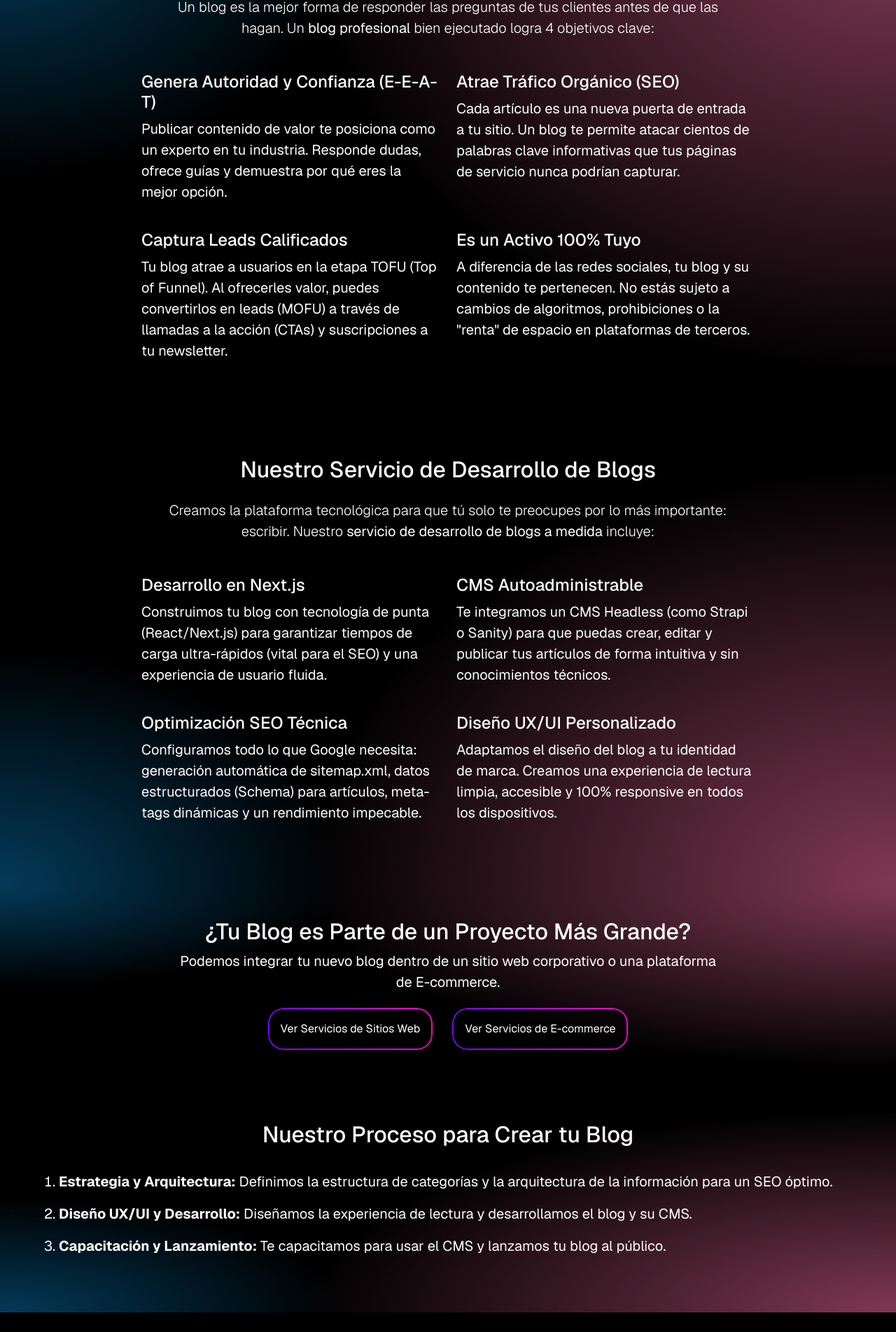
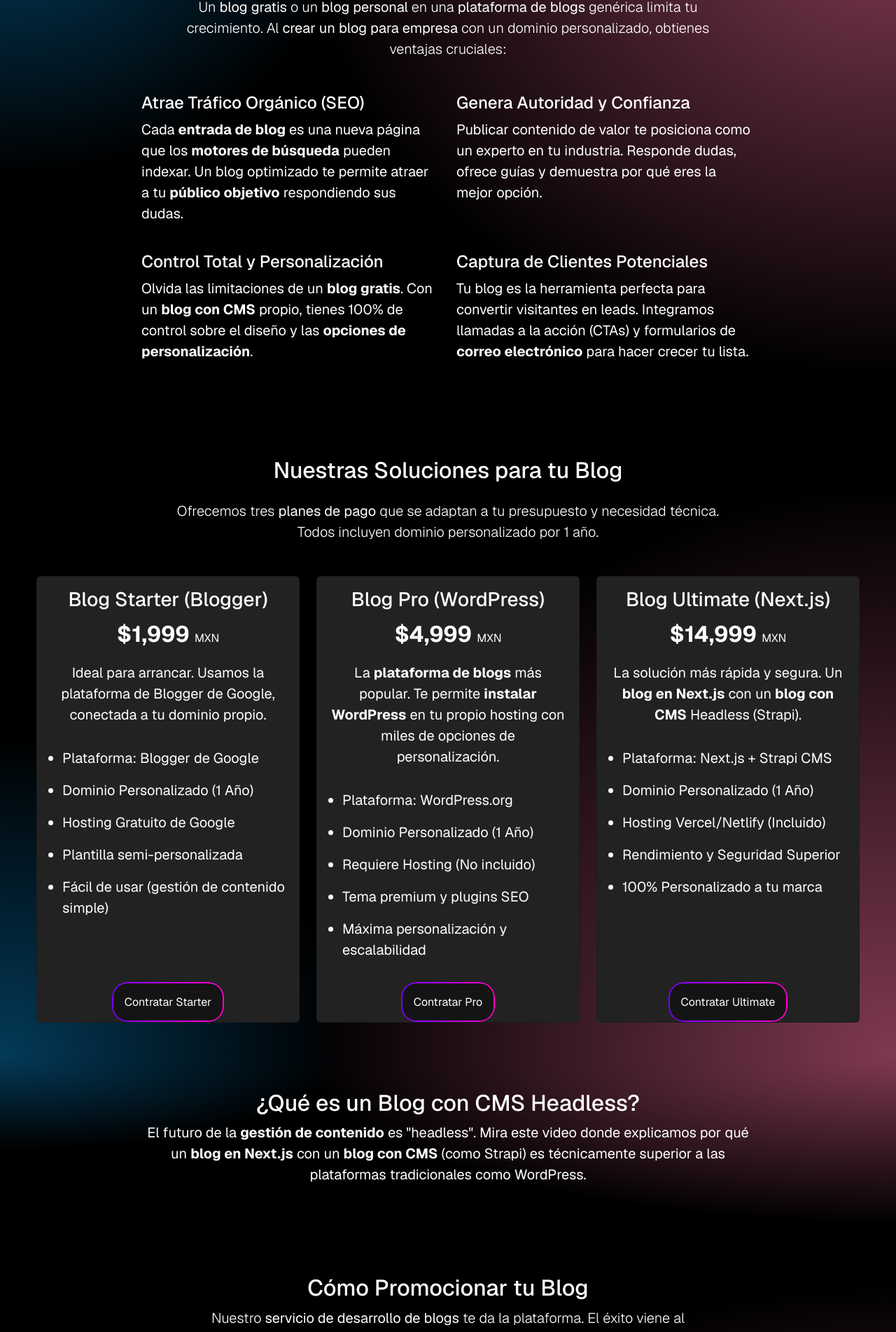
Before and after one commit to JhonnDevJs/jeg-dev-studios-site, a Next.js app: page /servicios/desarrollo/web/blogs in a window 1280 px wide. Shown: the part 771-2674 px from the top of the page at 70% size. Built offline with nearby package versions, Linux system fonts and the light colour scheme.

Commit message:
issue: firts changes for seo audit in blogs page

```diff
--- a/src/app/servicios/desarrollo/web/blogs/BlogsClient.jsx
+++ b/src/app/servicios/desarrollo/web/blogs/BlogsClient.jsx
@@ -9,19 +9,24 @@
 
 const faqs = [
 	{
-		question: "¿No puedo usar una plataforma gratis como Medium o Blogger?",
+		question: "¿Qué es un CMS o 'sistema de gestión de contenidos'?",
 		answer:
-			"Sí, pero tiene desventajas. En esas plataformas, el contenido no es 100% tuyo y el SEO es limitado. Al crear un blog profesional con nosotros, construyes autoridad en tu propio dominio, controlas el diseño y lo integras a tu embudo de ventas.",
+			"Un <strong>sistema de gestión de contenidos</strong> (CMS) es la herramienta que te permite escribir, editar y publicar una <strong>entrada de blog</strong> sin saber programar. Nosotros te lo entregamos configurado, ya sea WordPress, Blogger o un CMS Headless (como Strapi) para tu <strong>blog en Next.js</strong>.",
 	},
 	{
-		question: "¿Qué es un CMS Autoadministrable?",
+		question: "¿WordWordPress vs. Next.js: ¿Cuál es mejor para mi blog?",
 		answer:
-			"Es un 'Sistema de Gestión de Contenidos' (Headless CMS) que te permite escribir, editar y publicar nuevos artículos fácilmente, sin necesidad de tocar una línea de código. Te capacitamos para que tengas total autonomía sobre tu estrategia de contenidos.",
+			"Depende. <strong>Instalar WordPress</strong> es ideal para un <strong>blog personal</strong> o de Pyme que busca muchas <strong>opciones de personalización</strong> rápidamente. Un <strong>blog en Next.js</strong> es una solución premium para empresas que buscan el máximo rendimiento, seguridad y una experiencia de <strong>gestión de contenido</strong> superior.",
 	},
 	{
-		question: "¿Este servicio incluye la redacción de los artículos del blog?",
+		question: "¿Cómo puedo 'promocionar mi blog' una vez que esté hecho?",
 		answer:
-			"Este es el servicio de desarrollo de blogs, es decir, la construcción de la plataforma. La redacción de artículos es un servicio de 'Marketing de Contenidos' que forma parte de nuestras estrategias de Posicionamiento SEO. Podemos cotizarlo por separado.",
+			"La promoción es clave. Puedes usar <strong>herramientas de marketing</strong> como el <strong>correo electrónico</strong> (email marketing) para tus suscriptores, compartir cada <strong>entrada de blog</strong> en <strong>redes sociales</strong>, y por supuesto, la optimización para <strong>motores de búsqueda</strong> (SEO) que ya incluimos.",
+	},
+	{
+		question: "¿Este servicio incluye métodos de monetización?",
+		answer:
+			"Nuestro servicio construye la plataforma técnica. Si tu estrategia incluye <strong>métodos de monetización</strong> (como anuncios de AdSense, venta de infoproductos o contenido bajo un <strong>plan de pago</strong>), nosotros implementamos las integraciones técnicas necesarias para que puedas hacerlo.",
 	},
 ];
 
@@ -50,35 +55,50 @@
 			</section>
 			<section className="text-white py-5 gradient-effect-x text-center">
 				<div className="container">
-					<h1>Servicio de Creación de Blogs Profesionales</h1>
-					<p className="fs-5 lead" style={{ maxWidth: "800px", margin: "auto" }}>
-						En la era del contenido, tu blog es tu activo más valioso. Es el
-						motor de tu estrategia de marketing (TOFU), tu principal herramienta
-						de SEO y la forma más poderosa de construir confianza. En JEG Dev
-						Studios, ofrecemos un{" "}
-						<strong>servicio de desarrollo de blogs</strong> que va más allá de
-						una simple plantilla.
+					{/* H1 ACTUALIZADO: Resuelve el error de H1 */}
+					<h1>Servicio de Desarrollo de Blogs Profesionales</h1>
+					<p
+						className="lead fs-5"
+						style={{ maxWidth: "800px", margin: "auto" }}
+					>
+						En la era del contenido, tu blog es tu principal herramienta de
+						<strong>marketing digital</strong>. Es el motor para atraer{" "}
+						<strong>clientes potenciales</strong> (TOFU) y construir confianza.
+						Ofrecemos un <strong>servicio de desarrollo de blogs</strong> para{" "}
+						<strong>crear un blog para tu empresa</strong> que sea rápido,
+						seguro y fácil de administrar.
 					</p>
 				</div>
 			</section>
 
-			{/* --- Sección de Propuesta de Valor (TOFU/MOFU) --- */}
+			{/* --- Sección de Propuesta de Valor (MOFU / Informativa) --- */}
+			{/* Esta sección añade "long-form content" y legibilidad */}
 			<section className="text-white py-5 gradient-effect-y">
 				<div className="container" style={{ maxWidth: "900px" }}>
 					<h2 className="text-center mb-4">
-						¿Por Qué tu Empresa Necesita un Blog Profesional?
+						¿Por Qué un Blog Profesional y no un Blog Gratis?
 					</h2>
 					<p
-						className="text-center fs-5 lead"
+						className="text-center lead fs-5"
 						style={{ maxWidth: "800px", margin: "auto" }}
 					>
-						Un blog es la mejor forma de responder las preguntas de tus clientes
-						antes de que las hagan. Un <strong>blog profesional</strong> bien
-						ejecutado logra 4 objetivos clave:
+						Un <strong>blog gratis</strong> o un <strong>blog personal</strong>{" "}
+						en una <strong>plataforma de blogs</strong> genérica limita tu
+						crecimiento. Al <strong>crear un blog para empresa</strong> con un
+						dominio personalizado, obtienes ventajas cruciales:
 					</p>
 					<div className="row mt-5">
 						<div className="col-md-6 mb-4">
-							<h4>Genera Autoridad y Confianza (E-E-A-T)</h4>
+							<h4>Atrae Tráfico Orgánico (SEO)</h4>
+							<p className="fs-5">
+								Cada <strong>entrada de blog</strong> es una nueva página que
+								los <strong>motores de búsqueda</strong> pueden indexar. Un blog
+								optimizado te permite atraer a tu{" "}
+								<strong>público objetivo</strong> respondiendo sus dudas.
+							</p>
+						</div>
+						<div className="col-md-6 mb-4">
+							<h4>Genera Autoridad y Confianza</h4>
 							<p className="fs-5">
 								Publicar contenido de valor te posiciona como un experto en tu
 								industria. Responde dudas, ofrece guías y demuestra por qué eres
@@ -86,145 +106,255 @@
 							</p>
 						</div>
 						<div className="col-md-6 mb-4">
-							<h4>Atrae Tráfico Orgánico (SEO)</h4>
+							<h4>Control Total y Personalización</h4>
 							<p className="fs-5">
-								Cada artículo es una nueva puerta de entrada a tu sitio. Un blog
-								te permite atacar cientos de palabras clave informativas que tus
-								páginas de servicio nunca podrían capturar.
+								Olvida las limitaciones de un <strong>blog gratis</strong>. Con
+								un <strong>blog con CMS</strong> propio, tienes 100% de control
+								sobre el diseño y las{" "}
+								<strong>opciones de personalización</strong>.
 							</p>
 						</div>
 						<div className="col-md-6 mb-4">
-							<h4>Captura Leads Calificados</h4>
+							<h4>Captura de Clientes Potenciales</h4>
 							<p className="fs-5">
-								Tu blog atrae a usuarios en la etapa TOFU (Top of Funnel). Al
-								ofrecerles valor, puedes convertirlos en leads (MOFU) a través
-								de llamadas a la acción (CTAs) y suscripciones a tu newsletter.
-							</p>
-						</div>
-						<div className="col-md-6 mb-4">
-							<h4>Es un Activo 100% Tuyo</h4>
-							<p className="fs-5">
-								A diferencia de las redes sociales, tu blog y su contenido te
-								pertenecen. No estás sujeto a cambios de algoritmos,
-								prohibiciones o la "renta" de espacio en plataformas de
-								terceros.
+								Tu blog es la herramienta perfecta para convertir visitantes en
+								leads. Integramos llamadas a la acción (CTAs) y formularios de{" "}
+								<strong>correo electrónico</strong> para hacer crecer tu lista.
 							</p>
 						</div>
 					</div>
 				</div>
 			</section>
 
-			{/* --- Sección de Características del Servicio (MOFU) --- */}
-			<section className="text-white py-5 gradient-effect-x">
-				<div className="container" style={{ maxWidth: "900px" }}>
-					<h2 className="text-center mb-4">
-						Nuestro Servicio de Desarrollo de Blogs
-					</h2>
+			{/* --- Sección de Paquetes (BOFU) --- */}
+			<section className="text-white py-5 gradient-effect-x text-center">
+				<div className="container" style={{ maxWidth: "1200px" }}>
+					<h2 className="mb-4">Nuestras Soluciones para tu Blog</h2>
 					<p
-						className="text-center fs-5 lead"
-						style={{
-							maxWidth: "800px",
-							margin: "auto",
-							marginBottom: "3rem",
-						}}
+						className="lead fs-5"
+						style={{ maxWidth: "800px", margin: "auto" }}
 					>
-						Creamos la plataforma tecnológica para que tú solo te preocupes por
-						lo más importante: escribir. Nuestro{" "}
-						<strong>servicio de desarrollo de blogs a medida</strong> incluye:
+						Ofrecemos tres <strong>planes de pago</strong> que se adaptan a tu
+						presupuesto y necesidad técnica. Todos incluyen dominio
+						personalizado por 1 año.
 					</p>
-					{/* Asumo un layout de 2 columnas */}
-					<div className="row">
-						<div className="col-md-6 mb-4">
-							<h4>Desarrollo en Next.js</h4>
+
+					<div className="row justify-content-center align-items-stretch mt-4 gy-4">
+						{/* Opción 1: Blogger */}
+						<div className="col-lg-4">
+							<div
+								className="card h-100"
+								style={{ backgroundColor: "#222", color: "white" }}
+							>
+								<div className="card-body d-flex flex-column">
+									<h3 className="card-title">Blog Starter (Blogger)</h3>
+									<p className="fs-2 fw-bold">
+										$1,999 <span className="fs-6 fw-normal">MXN</span>
+									</p>
+									<p className="card-text fs-5">
+										Ideal para arrancar. Usamos la plataforma de Blogger de
+										Google, conectada a tu dominio propio.
+									</p>
+									<ul
+										className="text-start mt-3"
+										style={{ paddingLeft: "20px" }}
+									>
+										<li className="fs-5">
+											<p className="fs-5">Plataforma: Blogger de Google</p>
+										</li>
+										<li className="fs-5">
+											<p className="fs-5">Dominio Personalizado (1 Año)</p>
+										</li>
+										<li className="fs-5">
+											<p className="fs-5">Hosting Gratuito de Google</p>
+										</li>
+										<li className="fs-5">
+											<p className="fs-5">Plantilla semi-personalizada</p>
+										</li>
+										<li className="fs-5">
 											<p className="fs-5">
-								Construimos tu blog con tecnología de punta (React/Next.js) para
-								garantizar tiempos de carga ultra-rápidos (vital para el SEO) y
-								una experiencia de usuario fluida.
+												Fácil de usar (gestión de contenido simple)
 											</p>
+										</li>
+									</ul>
+									<div className="mt-auto pt-3">
+										<Link
+											href="/contacto?producto=blog-blogger"
+											className="btn-services"
+										>
+											Contratar Starter
+										</Link>
 									</div>
-						<div className="col-md-6 mb-4">
-							<h4>CMS Autoadministrable</h4>
+								</div>
+							</div>
+						</div>
+
+						{/* Opción 2: WordPress */}
+						<div className="col-lg-4">
+							<div
+								className="card h-100"
+								style={{ backgroundColor: "#222", color: "white" }}
+							>
+								<div className="card-body d-flex flex-column">
+									<h3 className="card-title">Blog Pro (WordPress)</h3>
+									<p className="fs-2 fw-bold">
+										$4,999 <span className="fs-6 fw-normal">MXN</span>
+									</p>
+									<p className="card-text fs-5">
+										La <strong>plataforma de blogs</strong> más popular. Te
+										permite <strong>instalar WordPress</strong> en tu propio
+										hosting con miles de opciones de personalización.
+									</p>
+									<ul
+										className="text-start mt-3"
+										style={{ paddingLeft: "20px" }}
+									>
+										<li className="fs-5">
+											<p className="fs-5">Plataforma: WordPress.org</p>
+										</li>
+										<li className="fs-5">
+											<p className="fs-5">Dominio Personalizado (1 Año)</p>
+										</li>
+										<li className="fs-5">
+											<p className="fs-5">Requiere Hosting (No incluido)</p>
+										</li>
+										<li className="fs-5">
+											<p className="fs-5">Tema premium y plugins SEO</p>
+										</li>
+										<li className="fs-5">
 											<p className="fs-5">
-								Te integramos un CMS Headless (como Strapi o Sanity) para que
-								puedas crear, editar y publicar tus artículos de forma intuitiva
-								y sin conocimientos técnicos.
+												Máxima personalización y escalabilidad
 											</p>
+										</li>
+									</ul>
+									<div className="mt-auto pt-3">
+										<Link
+											href="/contacto?producto=blog-wordpress"
+											className="btn-services"
+										>
+											Contratar Pro
+										</Link>
 									</div>
-						<div className="col-md-6 mb-4">
-							<h4>Optimización SEO Técnica</h4>
-							<p className="fs-5">
-								Configuramos todo lo que Google necesita: generación automática
-								de sitemap.xml, datos estructurados (Schema) para artículos,
-								meta-tags dinámicas y un rendimiento impecable.
+								</div>
+							</div>
+						</div>
+
+						{/* Opción 3: Next.js */}
+						<div className="col-lg-4">
+							<div
+								className="card h-100"
+								style={{ backgroundColor: "#222", color: "white" }}
+							>
+								<div className="card-body d-flex flex-column">
+									<h3 className="card-title">Blog Ultimate (Next.js)</h3>
+									<p className="fs-2 fw-bold">
+										$14,999 <span className="fs-6 fw-normal">MXN</span>
 									</p>
+									<p className="card-text fs-5">
+										La solución más rápida y segura. Un{" "}
+										<strong>blog en Next.js</strong> con un{" "}
+										<strong>blog con CMS</strong> Headless (Strapi).
+									</p>
+									<ul
+										className="text-start mt-3"
+										style={{ paddingLeft: "20px" }}
+									>
+										<li className="fs-5">
+											<p className="fs-5">Plataforma: Next.js + Strapi CMS</p>
+										</li>
+										<li className="fs-5">
+											<p className="fs-5">Dominio Personalizado (1 Año)</p>
+										</li>
+										<li className="fs-5">
+											<p className="fs-5">Hosting Vercel/Netlify (Incluido)</p>
+										</li>
+										<li className="fs-5">
+											<p className="fs-5">Rendimiento y Seguridad Superior</p>
+										</li>
+										<li className="fs-5">
+											<p className="fs-5">100% Personalizado a tu marca</p>
+										</li>
+									</ul>
+									<div className="mt-auto pt-3">
+										<Link
+											href="/contacto?producto=blog-nextjs"
+											className="btn-services"
+										>
+											Contratar Ultimate
+										</Link>
 									</div>
-						<div className="col-md-6 mb-4">
-							<h4>Diseño UX/UI Personalizado</h4>
-							<p className="fs-5">
-								Adaptamos el diseño del blog a tu identidad de marca. Creamos
-								una experiencia de lectura limpia, accesible y 100% responsive
-								en todos los dispositivos.
-							</p>
+								</div>
+							</div>
 						</div>
 					</div>
 				</div>
 			</section>
 
-			{/* --- Sección de Cross-link (Triaje) --- */}
+			{/* --- Sección de Video (Requisito de SEMrush) --- */}
 			<section className="text-white py-5 gradient-effect-y text-center">
-				<div className="container" style={{ maxWidth: "800px" }}>
-					<h2>¿Tu Blog es Parte de un Proyecto Más Grande?</h2>
+				<div className="container" style={{ maxWidth: "900px" }}>
+					<h2>¿Qué es un Blog con CMS Headless?</h2>
 					<p className="fs-5">
-						Podemos integrar tu nuevo blog dentro de un sitio web corporativo o
-						una plataforma de E-commerce.
+						El futuro de la <strong>gestión de contenido</strong> es "headless".
+						Mira este video donde explicamos por qué un{" "}
+						<strong>blog en Next.js</strong> con un{" "}
+						<strong>blog con CMS</strong> (como Strapi) es técnicamente superior
+						a las plataformas tradicionales como WordPress.
 					</p>
-					<nav className="d-flex justify-content-center gap-3 mt-2">
-						<Link
-							href="/servicios/desarrollo/web/sitios-web"
-							className="btn-services m-2"
+					<div
+						className="video-responsive-container"
+						style={{ maxWidth: "700px", margin: "2rem auto" }}
 					>
-							Ver Servicios de Sitios Web
-						</Link>
-						<Link
-							href="/servicios/desarrollo/web/ecommerce"
-							className="btn-services m-2"
-						>
-							Ver Servicios de E-commerce
-						</Link>
-					</nav>
+						{/* <iframe
+                width="560"
+                height="315"
+                src="https://www.youtube.com/embed/TU_URL_DE_TU_VIDEO"
+                title="Video sobre CMS Headless vs WordPress"
+                frameBorder="0"
+                allow="accelerometer; autoplay; clipboard-write; encrypted-media; gyroscope; picture-in-picture"
+                allowFullScreen
+                loading="lazy">
+              </iframe>
+              */}
+					</div>
 				</div>
 			</section>
 
-			{/* --- Sección de Proceso --- */}
+			{/* --- NUEVA SECCIÓN SEMÁNTICA --- */}
 			<section className="text-white py-5 gradient-effect-x text-center">
-				<div className="container" style={{ maxWidth: "1200px" }}>
-					<h2>Nuestro Proceso para Crear tu Blog</h2>
-					{/* Aquí puedes reusar tu componente de Proceso Scrum
-                o usar una lista simple como esta:
-            */}
+				<div className="container" style={{ maxWidth: "800px" }}>
+					<h2>Cómo Promocionar tu Blog</h2>
+					<p className="lead fs-5">
+						Nuestro <strong>servicio de desarrollo de blogs</strong> te da la
+						plataforma. El éxito viene al promocionarla.
+					</p>
 					<ol
 						style={{
 							textAlign: "left",
+							maxWidth: "400px",
 							margin: "2rem auto",
 						}}
 					>
-						<li className="fs-5 m-0">
+						<li className="fs-5">
 							<p className="fs-5">
-								<strong>Estrategia y Arquitectura:</strong> Definimos la
-								estructura de categorías y la arquitectura de la información
-								para un SEO óptimo.
+								<strong>Email Marketing:</strong> Captura el{" "}
+								<strong>correo electrónico</strong> de tus lectores y envíales
+								cada nueva <strong>entrada de blog</strong>.
 							</p>
 						</li>
-						<li className="fs-5 m-0">
+						<li className="fs-5">
 							<p className="fs-5">
-								<strong>Diseño UX/UI y Desarrollo:</strong> Diseñamos la
-								experiencia de lectura y desarrollamos el blog y su CMS.
+								<strong>Redes Sociales:</strong>{" "}
+								<strong>Promociona tu blog</strong> en todos tus canales
+								sociales (LinkedIn, Instagram, X) para alcanzar a tu{" "}
+								<strong>público objetivo</strong>.
 							</p>
 						</li>
-						<li className="fs-5 m-0">
+						<li className="fs-5">
 							<p className="fs-5">
-								<strong>Capacitación y Lanzamiento:</strong> Te capacitamos para
-								usar el CMS y lanzamos tu blog al público.
+								<strong>Herramientas de Marketing:</strong> Integramos tu blog
+								con Google Analytics y Search Console para medir tu tráfico y
+								encontrar nuevas oportunidades.
 							</p>
 						</li>
 					</ol>
--- a/src/app/servicios/desarrollo/web/blogs/page.js
+++ b/src/app/servicios/desarrollo/web/blogs/page.js
@@ -1,17 +1,18 @@
 
 // --- 1. METADATOS DE LA PÁGINA ---
 export const metadata = {
-  title: "Servicio de Creación de Blogs Profesionales | JEG Dev Studios",
+  // Resuelve el error de <title> tag
+  title: "Servicio de Desarrollo de Blogs con CMS en Next.js | JEG Dev Studios",
   description:
-    "Servicio de desarrollo de blogs a medida. Creamos blogs profesionales en Next.js con CMS autoadministrable, optimizados para SEO y tu estrategia de contenidos.",
+    "Servicio de desarrollo de blogs a medida. Creamos un blog para tu empresa con un CMS (Blogger, WordPress o Next.js/Strapi). Optimizado para SEO y marketing de contenidos.",
   keywords:
-    "crear un blog profesional, servicio de desarrollo de blogs, desarrollo de blogs a medida, crear blog para empresa, blog con cms, blog en next.js",
+    "servicio de desarrollo de blogs, crear blog para empresa, blog con cms, blog en next.js, desarrollo de blogs a medida, crear un blog profesional",
   alternates: {
     canonical:
       "https://www.jegdevstudios.com/servicios/desarrollo/web/blogs",
   },
   openGraph: {
-    title: "JEG Dev Studios | Servicio de Creación de Blogs Profesionales",
+    title: "JEG Dev Studios | Servicio de Desarrollo de Blogs Profesionales",
     description:
       "Transforma tu estrategia de contenidos. Ofrecemos el servicio de desarrollo de blogs a medida, optimizados para SEO y autoadministrables.",
     url: "https://www.jegdevstudios.com/servicios/desarrollo/web/blogs",
```
Lines whose indentation alone changed are shown as unchanged.
